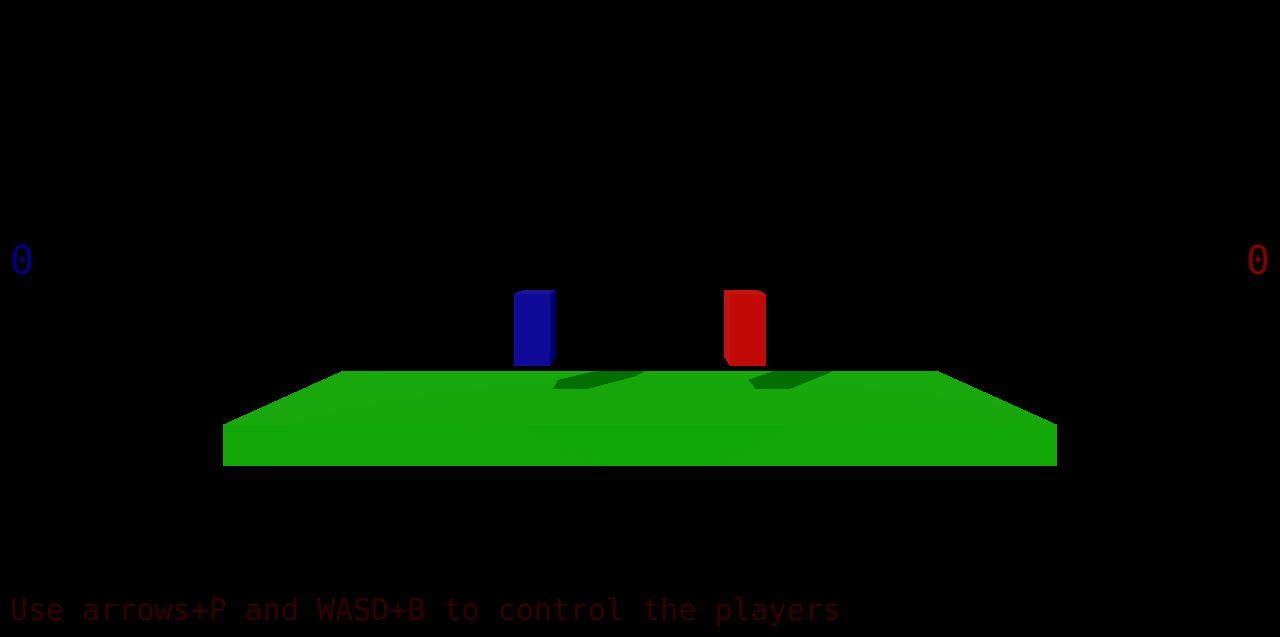
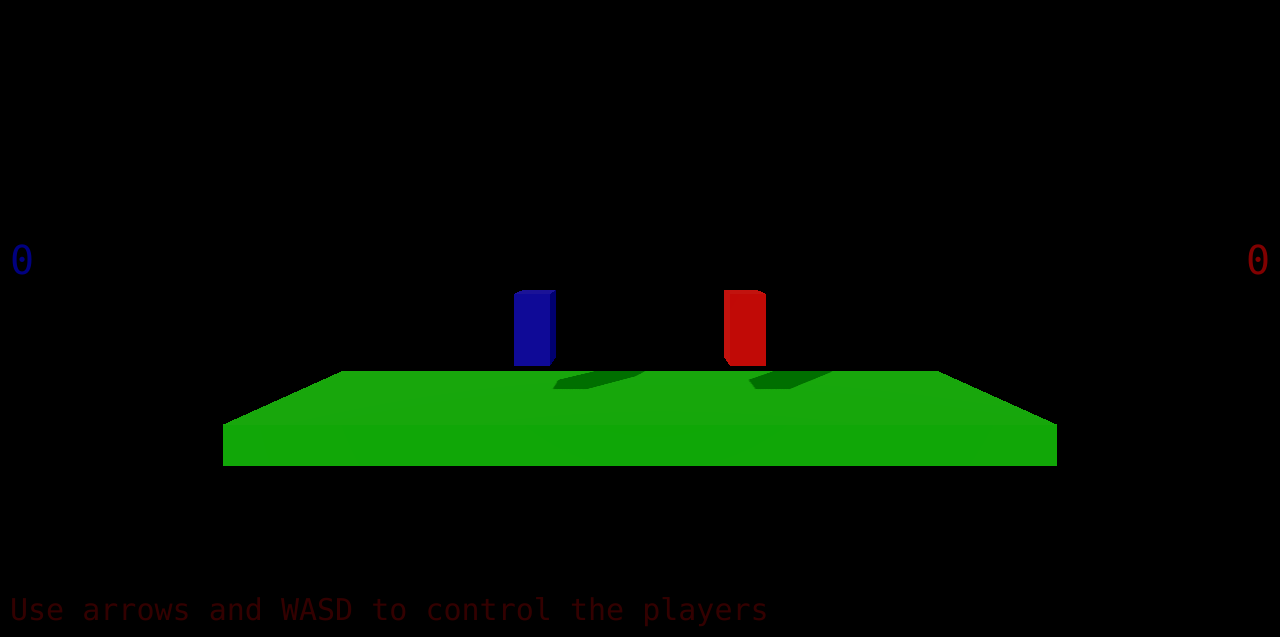
Before and after one commit to adhamrishmawi1/Cs-372_2D_Game, a plain HTML site: page index.html in a window 1280 px wide. Shown: the part 163-800 px from the top of the page. Drawn offline with nearby package versions, Linux system fonts and the light colour scheme; animation ran at ten frames a second.

Commit message:
Update index.html

```diff
--- a/index.html
+++ b/index.html
@@ -88,7 +88,7 @@
     <div id="gameTitle">PUSH HIM OFF</div>
     <div id="overlayA">0</div>
     <div id="overlayB">0</div>
-    <div id="overlayC">Use arrows+P and WASD+B to control the players</div>
+    <div id="overlayC">Use arrows and WASD to control the players</div>
 
     <script type="importmap">
         {
```
